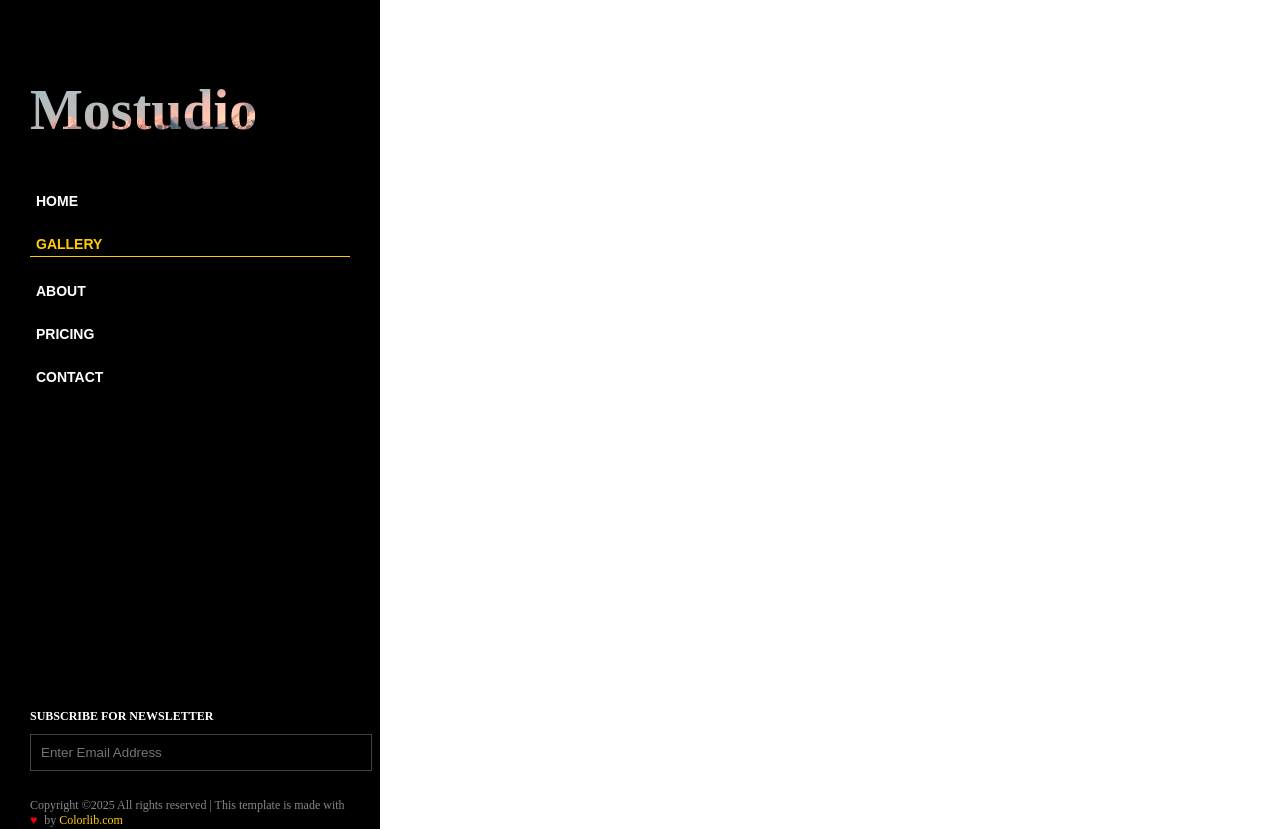
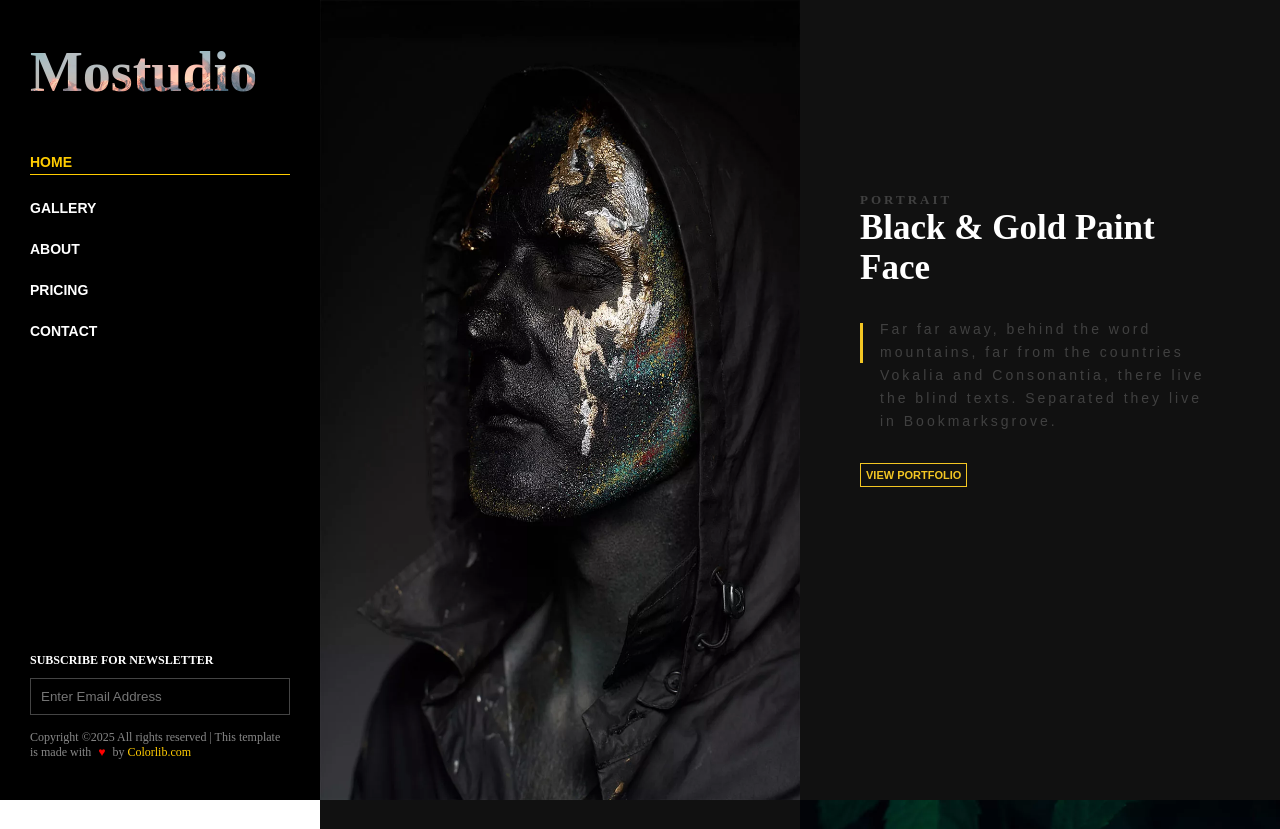
Before and after one commit to MamatovaElnoza/collab, a React (Create React App) app: page / in a window 1280 px wide. Shown: the top 829 px of the page. Before the commit the page ends 800 px from the top, so only its background shows below. Built offline with nearby package versions, Linux system fonts and the light colour scheme.

Commit message:
home page done

```diff
--- a/public/index.html
+++ b/public/index.html
@@ -4,7 +4,8 @@
 <head>
   <meta charset="UTF-8">
   <meta name="viewport" content="width=device-width, initial-scale=1.0">
-  <title>Fashion Project</title>
+		<link rel="stylesheet" href="https://cdnjs.cloudflare.com/ajax/libs/font-awesome/6.2.0/css/all.min.css" />
+  <title>Mostudio Project</title>
 </head>
 
 <body>
--- a/src/components/app/App.css
+++ b/src/components/app/App.css
@@ -0,0 +1,5 @@
+* {
+    margin: 0;
+    padding: 0;
+    box-sizing: border-box;
+}
--- a/src/components/app/App.js
+++ /dev/null
@@ -1,9 +0,0 @@
-import React from 'react'
-import Sidebar from '../side/side'
-const App = () => {
-  return (
-    <div><Sidebar/></div>
-  )
-}
-
-export default App
--- /dev/null
+++ b/src/components/app/App.jsx
@@ -0,0 +1,26 @@
+import React from "react";
+import "./App.css";
+import Sidebar from "../side/side";
+import Home from "../home/home";
+
+const data = [{info: 'PORTRAIT', image: 'img/work-1.jpg.webp', title: 'Black & Gold Paint Face', text: 'Far far away, behind the word mountains, far from the countries Vokalia and Consonantia, there live the blind texts. Separated they live in Bookmarksgrove.'},
+  {info: 'NATURE', image: 'img/work-2.jpg.webp', title: 'Green Leaves', text: 'Far far away, behind the word mountains, far from the countries Vokalia and Consonantia, there live the blind texts. Separated they live in Bookmarksgrove.'},
+  {info: 'NATURE', image: 'img/work-3.jpg.webp', title: 'Coal', text: 'Far far away, behind the word mountains, far from the countries Vokalia and Consonantia, there live the blind texts. Separated they live in Bookmarksgrove.'},
+  {info: 'NATURE', image: 'img/work-4.jpg.webp', title: 'Top Leaf', text: 'Far far away, behind the word mountains, far from the countries Vokalia and Consonantia, there live the blind texts. Separated they live in Bookmarksgrove.'},
+  {info: 'PORTRAIT', image: 'img/work-5.jpg.webp', title: 'Building', text: 'Far far away, behind the word mountains, far from the countries Vokalia and Consonantia, there live the blind texts. Separated they live in Bookmarksgrove.'},
+  {info: 'FASHION', image: 'img/work-6.jpg.webp', title: 'Black Girl Model', text: 'Far far away, behind the word mountains, far from the countries Vokalia and Consonantia, there live the blind texts. Separated they live in Bookmarksgrove.'},
+  {info: 'ANIMALS', image: 'img/work-7.jpg.webp', title: 'Pug Puppy', text: 'Far far away, behind the word mountains, far from the countries Vokalia and Consonantia, there live the blind texts. Separated they live in Bookmarksgrove.'},
+  {info: 'NATURE', image: 'img/work-8.jpg.webp', title: 'White Flower', text: 'Far far away, behind the word mountains, far from the countries Vokalia and Consonantia, there live the blind texts. Separated they live in Bookmarksgrove.'},
+  {info: 'ANIMALS', image: 'img/work-9.jpg.webp', title: 'Turtle', text: 'Far far away, behind the word mountains, far from the countries Vokalia and Consonantia, there live the blind texts. Separated they live in Bookmarksgrove.'},
+]
+
+const App = () => {
+  return (
+    <>
+      <Sidebar />
+      <Home data={data}/>
+    </>
+  );
+};
+
+export default App;
--- a/src/components/home/home.css
+++ b/src/components/home/home.css
@@ -0,0 +1,68 @@
+.home {
+    width: 75%;
+    background-color: #111111;
+    height: auto;
+    margin-left: 25%;
+}
+.position {
+    display: flex;
+}
+.information {
+    width: 50%;
+    padding: 60px;
+    padding-top: 20%;
+}
+.image {
+    width: 50%;
+    height: 100vh;
+}
+.info {
+    color: rgba(255, 255, 255, 0.2);
+    font-size: 13px;
+    letter-spacing: 3px;
+    font-weight: 600;
+}
+.title {
+    color: #fff;
+    font-family: "Abril Fatface", cursive;
+    font-size: 35px;
+}
+.text {
+    color: rgba(255, 255, 255, 0.2);
+    position: relative;
+    font-size: 14px;
+    letter-spacing: 3px;
+    font-family: sans-serif;
+    line-height: 23px;
+    padding: 30px 0;
+    margin-left: 20px;
+}
+.button {
+    color: #f3c623;
+    border: 1px solid #f3c623;
+    background-color: transparent;
+    padding: 5px;
+    font-weight: 800;
+    font-size: 11px;
+    cursor: pointer;
+}
+.span {
+    position: absolute;
+    width: 3px;
+    margin-top: 35px;
+    height: 40px;
+    background: #f3c623;
+}
+.more{
+    width: 100%;
+    background-color: #f3c623;
+    height: 70px;
+    text-align: center;
+    padding: 25px;
+    font-size: 12px;
+    letter-spacing: 3px;
+    font-weight: 600;
+    border: 1px solid #f3c623;
+    color: rgb(0, 0, 0);
+    cursor: pointer;
+}
--- a/src/components/home/home.jsx
+++ b/src/components/home/home.jsx
@@ -0,0 +1,26 @@
+import React from "react";
+import "./home.css";
+
+const Home = ({ data }) => {
+  return (
+    <div className="home">
+      {data.map((item, index) => (
+  <div key={index} className="position" style={{ flexDirection: index % 2 === 0 ? 'row' : 'row-reverse' }}>
+    <img className="image" src={item.image} alt={item.title} />
+    <div className="information">
+      <p className="info">{item.info}</p>
+      <h1 className="title">{item.title}</h1>
+      <span className="span"></span><p className="text">{item.text}</p>
+      <button className="button">VIEW PORTFOLIO</button>
+    </div>
+  </div>
+))}
+<button className="more">
+    LOAD MORE <i class="fa-solid fa-spinner"></i>
+</button>
+    </div>
+
+  );
+};
+
+export default Home;
--- a/src/components/side/side.jsx
+++ b/src/components/side/side.jsx
@@ -2,7 +2,7 @@ import React, { useState } from 'react';
 import './side.css';
 
 const Sidebar = () => {
-    const [active, setActive] = useState('gallery');
+    const [active, setActive] = useState('home');
     const menuItems = ['home', 'gallery', 'about', 'pricing', 'contact'];
 
     return (
```
